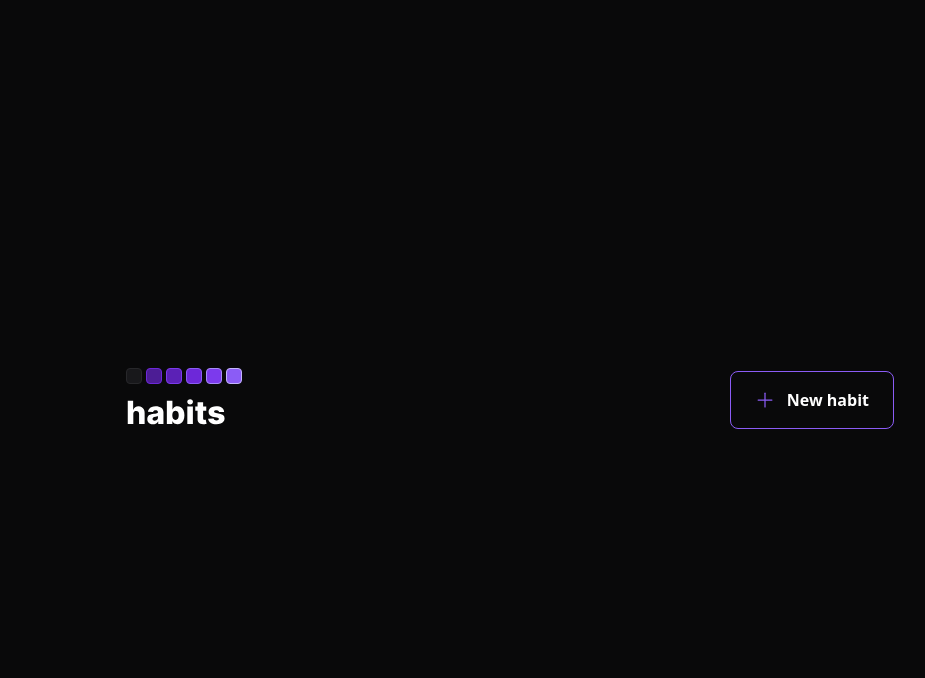
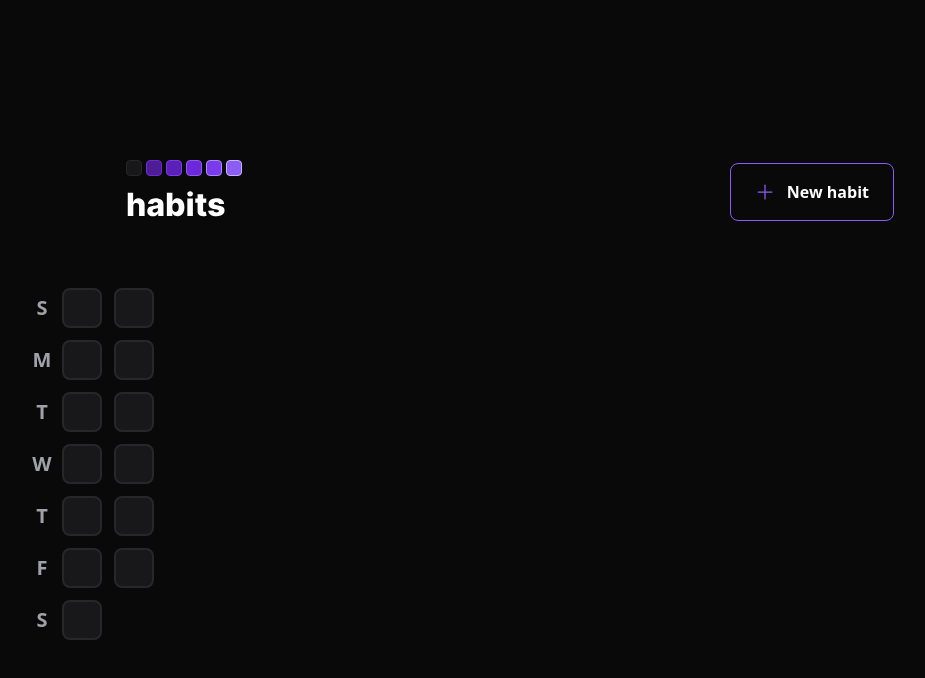
Before and after one commit to fuschini/habit_tracker, a React (Vite) app in the folder web/: page / in a window 1280 px wide. Shown: the top 678 px of the page, without its empty margins (130-1055 px from the left). Built offline with nearby package versions, Linux system fonts and the light colour scheme.

Commit message:
feat(front): create SummaryTable component and add it to home page

```diff
--- a/web/src/App.tsx
+++ b/web/src/App.tsx
@@ -1,4 +1,5 @@
 import { Header } from './components/Header'
+import { SummaryTable } from './components/SummaryTable'
 import './styles/global.css'
 
 // import { Habit } from "./components/Habit"
@@ -8,6 +9,7 @@ export function App() {
     <div className='w-screen h-screen flex justify-center items-center'>
       <div className='w-full max-w-5xl px-6 flex flex-col gap-16'>
         <Header></Header>
+        <SummaryTable></SummaryTable>
       </div>
     </div>
   )
--- /dev/null
+++ b/web/src/components/SummaryTable.tsx
@@ -0,0 +1,36 @@
+import { HabitDay } from "./HabitDay"
+
+const weekDays = ['S', 'M', 'T', 'W', 'T', 'F', 'S']
+
+export function SummaryTable() {
+    return (
+        <div className="w-full flex">
+            <div className="grid grid-rows-7 grid-flow-row gap-3">
+                {weekDays.map((weekDay, index) => {
+                    return (
+                        <div key={index} className="text-zinc-400 text-xl h-10 w-10 flex items-center justify-center font-bold">
+                            {weekDay}
+                        </div>
+                    )
+                })}
+            </div>
+
+
+            <div className="grid grid-rows-7 grid-flow-col gap-3">
+                <HabitDay />
+                <HabitDay />
+                <HabitDay />
+                <HabitDay />
+                <HabitDay />
+                <HabitDay />
+                <HabitDay />
+                <HabitDay />
+                <HabitDay />
+                <HabitDay />
+                <HabitDay />
+                <HabitDay />
+                <HabitDay />
+            </div>
+        </div>
+    )
+}
```
